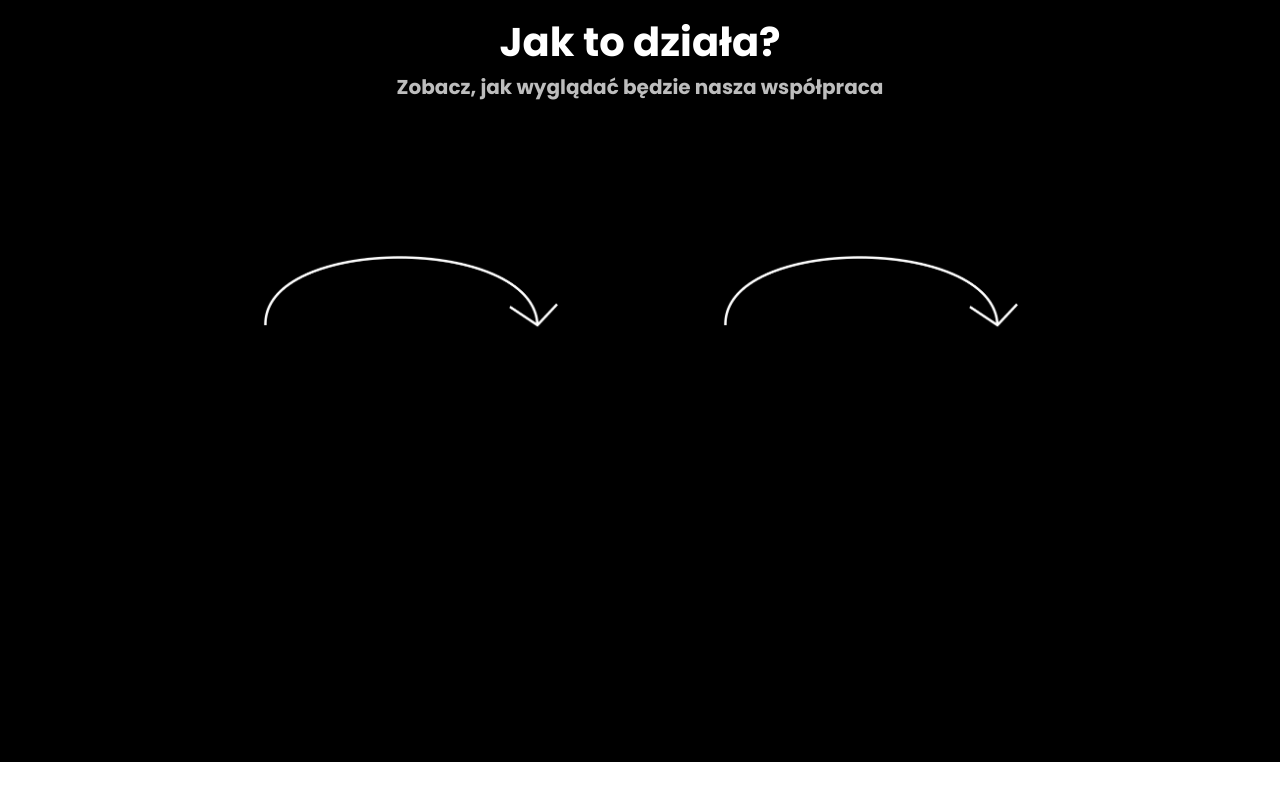
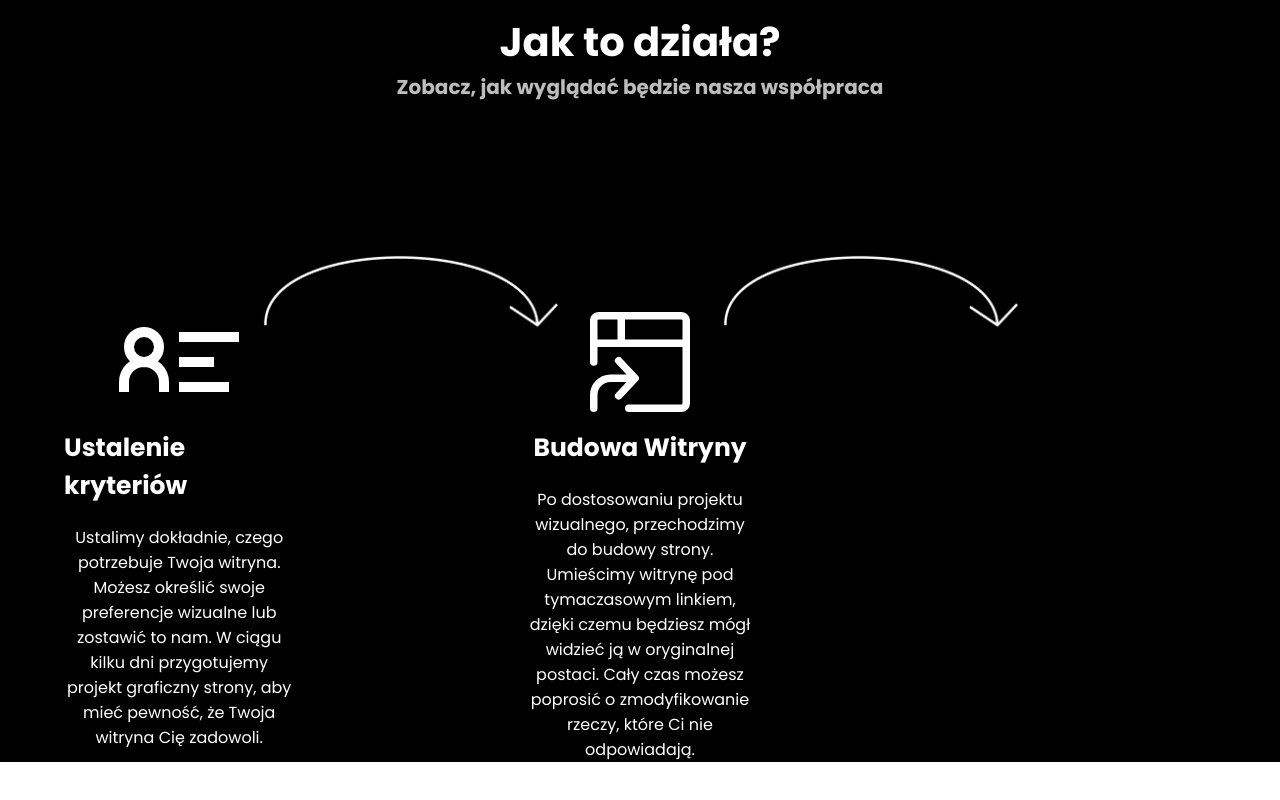
Before and after one commit to KamilCodemate/KamilCodemateWebsite, a React (Create React App) app: page / in a window 1280 px wide. Shown: the part 1703-2503 px from the top of the page. Built offline with nearby package versions, Linux system fonts and the light colour scheme.

Commit message:
Some changes

```diff
--- a/src/Pages/MainPage.tsx
+++ b/src/Pages/MainPage.tsx
@@ -10,7 +10,8 @@ import { IoPodiumOutline } from 'react-icons/io5';
 import { GoShieldCheck } from 'react-icons/go';
 import { FaChartLine } from 'react-icons/fa6';
 import { DiStreamline } from 'react-icons/di';
-
+import { GrContactInfo } from 'react-icons/gr';
+import { GoProjectSymlink } from 'react-icons/go';
 const MainPage: React.FC = () => {
   return (
     <div className='container'>
@@ -71,14 +72,32 @@ const MainPage: React.FC = () => {
         </div>
         <div className='steps-root'>
           <div className='steps'>
-            <div className='step'> </div>
+            <div className='step'>
+              <div className='step-icon'>
+                <GrContactInfo size={120} color={'white'} />
+              </div>
+              <div className='step-title'>Ustalenie kryteriów</div>
+              <div className='step-description'>
+                Ustalimy dokładnie, czego potrzebuje Twoja witryna. Możesz określić swoje preferencje wizualne lub zostawić to nam. W ciągu kilku dni
+                przygotujemy projekt graficzny strony, aby mieć pewność, że Twoja witryna Cię zadowoli.
+              </div>
+            </div>
             <div className='arrow'>
               {' '}
               <div className='image-arrow'>
                 <img src={CurvedArrowImaqe} alt='arrow' />
               </div>
             </div>
-            <div className='step'></div>
+            <div className='step'>
+              <div className='step-icon'>
+                <GoProjectSymlink size={120} color={'white'} />
+              </div>
+              <div className='step-title'>Budowa Witryny</div>
+              <div className='step-description'>
+                Po dostosowaniu projektu wizualnego, przechodzimy do budowy strony. Umieścimy witrynę pod tymaczasowym linkiem, dzięki czemu będziesz
+                mógł widzieć ją w oryginalnej postaci. Cały czas możesz poprosić o zmodyfikowanie rzeczy, które Ci nie odpowiadają.
+              </div>
+            </div>
             <div className='arrow'>
               <div className='image-arrow'>
                 <img src={CurvedArrowImaqe} alt='arrow' />
--- a/src/Pages/PageStyles/MainPage.scss
+++ b/src/Pages/PageStyles/MainPage.scss
@@ -128,8 +128,21 @@
     .step {
       width: 20%;
       height: 500px;
+      border-radius: 20px;
+      display: flex;
+      align-items: center;
+      flex-direction: column;
+      color: white;
 
-      border-radius: 20px;
+      .step-title {
+        font-size: 25px;
+        font-weight: bold;
+        margin-bottom: 20px;
+      }
+      .step-description {
+        font-size: 16px;
+        text-align: center;
+      }
     }
     .arrow {
       width: 20%;
```
